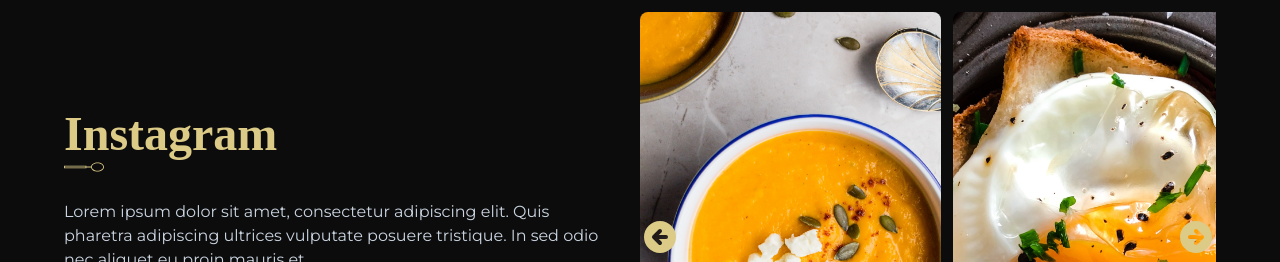
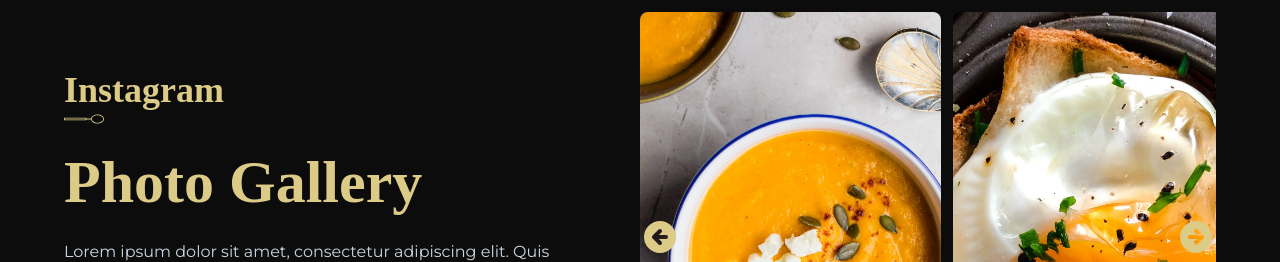
Before and after one commit to Hanhtunaung97/Restaurant-Landing-Page, a React (Vite) app: page / in a window 1280 px wide. Shown: the part 5306-5568 px from the top of the page. Built offline with nearby package versions, Linux system fonts and the light colour scheme; a web font is replaced by a local one.

Commit message:
Gallery section error fix

```diff
--- a/src/components/Gallery.jsx
+++ b/src/components/Gallery.jsx
@@ -29,7 +29,10 @@ const Gallery = () => {
     <Container>
       <div className="flex flex-col items-center justify-center md:flex-row  gap-10">
         <div className="flex flex-col gap-5 md:gap-7 items-start justify-center z-10 w-full flex-1">
-          <SubHeading title={"Instagram"} className={"text-5xl items-start"} />
+          <SubHeading title={"Instagram"} className={"text-4xl items-start"} />
+          <h3 className=" font-heading font-bold text-golden text-6xl">
+            Photo Gallery
+          </h3>
           <p className="text-base text-slate-300 text-start w-full">
             Lorem ipsum dolor sit amet, consectetur adipiscing elit. Quis
             pharetra adipiscing ultrices vulputate posuere tristique. In sed
@@ -40,7 +43,10 @@ const Gallery = () => {
           </div>
         </div>
         <div className=" relative w-full  md:max-w-[50%] flex-1 ">
-          <div ref={imgRef}  className="flex flex-row overflow-x-hidden gap-3 duration-200 scroll-smooth ">
+          <div
+            ref={imgRef}
+            className="flex flex-row overflow-x-hidden gap-3 duration-200 scroll-smooth "
+          >
             {gallery.map((el, i) => (
               <div key={i} className=" relative group min-w-[301px] h-[450px] ">
                 <img
```
